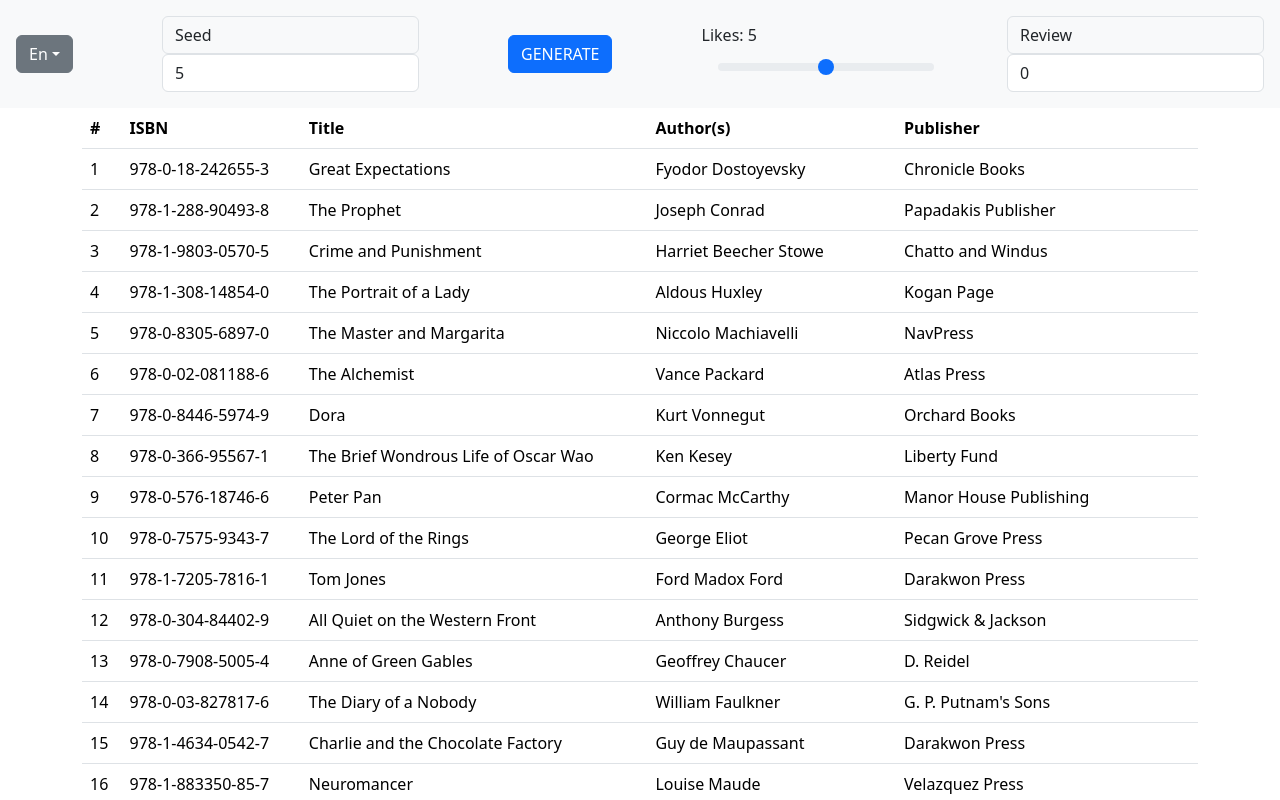
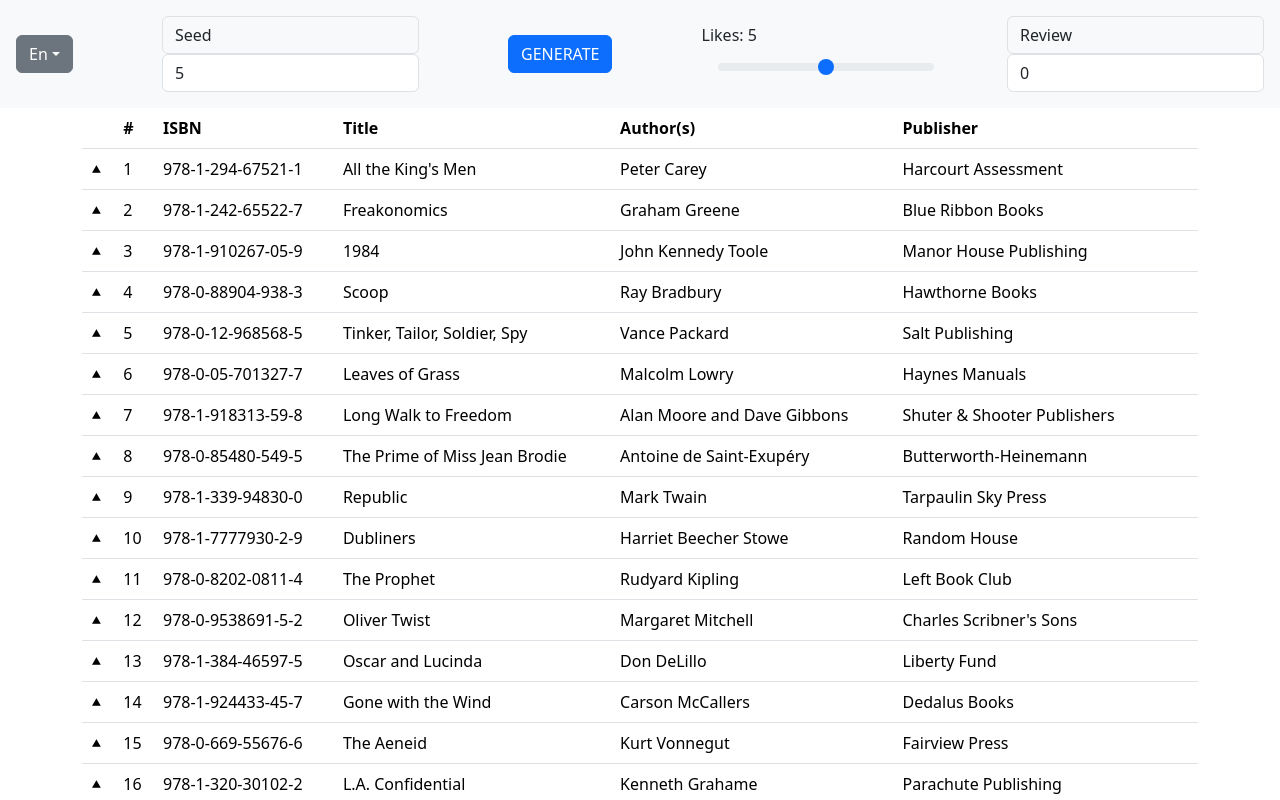
Before and after one commit to BesoBerdzenishvili/library_for_testing, a React (Vite) app: page / in a window 1280 px wide. Both pictures are taken after typing "5" into the empty fields and a click on the button "GENERATE". Shown: the top 800 px of the page. Built offline with nearby package versions, Linux system fonts and the light colour scheme.

Commit message:
add: Book (#8)

```diff
--- a/index.html
+++ b/index.html
@@ -6,6 +6,10 @@
       href="https://cdn.jsdelivr.net/npm/bootstrap@5.3.2/dist/css/bootstrap.min.css"
       integrity="sha384-T3c6CoIi6uLrA9TneNEoa7RxnatzjcDSCmG1MXxSR1GAsXEV/Dwwykc2MPK8M2HN"
       crossorigin="anonymous"
+    />
+    <link
+      rel="stylesheet"
+      href="https://cdn.jsdelivr.net/npm/bootstrap-icons@1.11.1/font/bootstrap-icons.css"
     />
     <meta charset="UTF-8" />
     <link rel="icon" type="image/svg+xml" href="/vite.svg" />
--- /dev/null
+++ b/src/components/Book.jsx
@@ -0,0 +1,38 @@
+import React, { useState } from "react";
+import Review from "./Review";
+
+export default function Book({ book, index, language }) {
+  const [show, setShow] = useState(false);
+  const random = (property) => {
+    return Math.random() < 0.6 ? Math.ceil(property) : Math.floor(property);
+  };
+  return (
+    <>
+      <tr onClick={() => setShow(!show)} className="cursor-pointer">
+        <td>{show ? <span>&#11206;</span> : <span>&#11205;</span>}</td>
+        <td>{index + 1}</td>
+        <td>{book.isbn}</td>
+        <td>{book.title}</td>
+        <td>{book.author}</td>
+        <td>{book.publisher}</td>
+      </tr>
+      {show && (
+        <div className="position-absolute w-100">
+          <div className="d-flex">
+            <img src={book.cover} alt={book.title} className="cover" />
+            <div className="mx-5">
+              <h2>{book.title}</h2>
+              <h3>{book.author}</h3>
+              <h4>{book.publisher}</h4>
+              <button className="bg-primary border-0 rounded p-1 text-light">
+                {random(book.likes)}
+                <i class="bi bi-hand-thumbs-up-fill m-1 " />
+              </button>
+              <Review numOfReviews={random(book.review)} locale={language} />
+            </div>
+          </div>
+        </div>
+      )}
+    </>
+  );
+}
--- a/src/components/Books.jsx
+++ b/src/components/Books.jsx
@@ -2,6 +2,7 @@ import { useState, useEffect } from "react";
 import { Table, Container } from "react-bootstrap";
 import InfiniteScroll from "react-infinite-scroll-component";
 import { fr, en, ru, Faker } from "@faker-js/faker";
+import Book from "./Book";
 
 const Books = ({ books }) => {
   const [data, setData] = useState([]);
@@ -24,8 +25,10 @@ const Books = ({ books }) => {
   useEffect(() => {
     faker.seed(Number(books.seed));
 
-    const initialData = generateData(books.likes, books.review, 20);
-    setData(initialData);
+    if (books.seed) {
+      const newData = generateData(books.likes, books.review, 20);
+      setData(newData);
+    }
   }, [books]);
 
   const fetchMoreData = () => {
@@ -38,20 +41,25 @@ const Books = ({ books }) => {
     for (let i = 0; i < count; i++) {
       data.push({
         id: i + 1,
-        cover: faker.image.urlPicsumPhotos(), //try others too https://fakerjs.dev/api/image.html
+        cover: faker.image.urlLoremFlickr({
+          height: 380,
+          width: 280,
+          category: "abstract",
+        }),
         isbn: faker.commerce.isbn(),
         title: faker.book.title(),
         author: faker.book.author(),
         publisher: faker.book.publisher(),
-        likes: Math.round(likes * 10) / 10,
-        review: Math.round(review * 10) / 10,
-        // how does this create controlled randomness?
+        likes: likes,
+        review: review,
       });
     }
     return data;
   };
 
   return (
+    <>
+      {books.seed ? (
         <Container>
           <InfiniteScroll
             dataLength={data.length}
@@ -59,12 +67,15 @@ const Books = ({ books }) => {
             next={fetchMoreData}
             loader={<div className="loader text-center">Loading...</div>}
             endMessage={
-          <div className="end-message text-center">No more books to show</div>
+              <div className="end-message text-center">
+                No more books to show
+              </div>
             }
           >
             <Table sticky="top">
               <thead>
                 <tr>
+                  <th></th>
                   <th>#</th>
                   <th>ISBN</th>
                   <th>Title</th>
@@ -74,18 +85,21 @@ const Books = ({ books }) => {
               </thead>
               <tbody>
                 {data.map((book, index) => (
-              <tr key={book.id + book.isbn}>
-                <td>{index + 1}</td>
-                <td>{book.isbn}</td>
-                <td>{book.title}</td>
-                <td>{book.author}</td>
-                <td>{book.publisher}</td>
-              </tr>
+                  <Book
+                    key={book.id + book.isbn}
+                    book={book}
+                    index={index}
+                    language={[chooseLanguage(), en]}
+                  />
                 ))}
               </tbody>
             </Table>
           </InfiniteScroll>
         </Container>
+      ) : (
+        <p className="text-center">Click "GENERATE" to generate Books</p>
+      )}
+    </>
   );
 };
 
--- /dev/null
+++ b/src/components/Review.jsx
@@ -0,0 +1,38 @@
+import React from "react";
+import { Faker } from "@faker-js/faker";
+import { Card } from "react-bootstrap";
+
+const Review = ({ numOfReviews, locale }) => {
+  const reviews = [];
+
+  const faker = new Faker({
+    locale: locale,
+  });
+
+  for (let i = 0; i < numOfReviews; i++) {
+    reviews.push({
+      text: faker.lorem.paragraph(),
+      author: {
+        name: faker.person.fullName(),
+        address: faker.location.streetAddress(),
+      },
+    });
+  }
+
+  return (
+    <div>
+      {reviews.map((review, index) => (
+        <Card key={index + review} className="w-75">
+          <Card.Body>
+            <Card.Text>{review.text}</Card.Text>
+            <Card.Text className="text-muted">
+              By {review.author.name}, {review.author.address}
+            </Card.Text>
+          </Card.Body>
+        </Card>
+      ))}
+    </div>
+  );
+};
+
+export default Review;
--- a/src/index.css
+++ b/src/index.css
@@ -3,3 +3,11 @@
   padding: 0;
   margin: 0;
 }
+
+.cursor-pointer {
+  cursor: pointer;
+  background-color: grey;
+}
+.cover {
+  max-height: 370px;
+}
```
Lines whose indentation alone changed are shown as unchanged.
